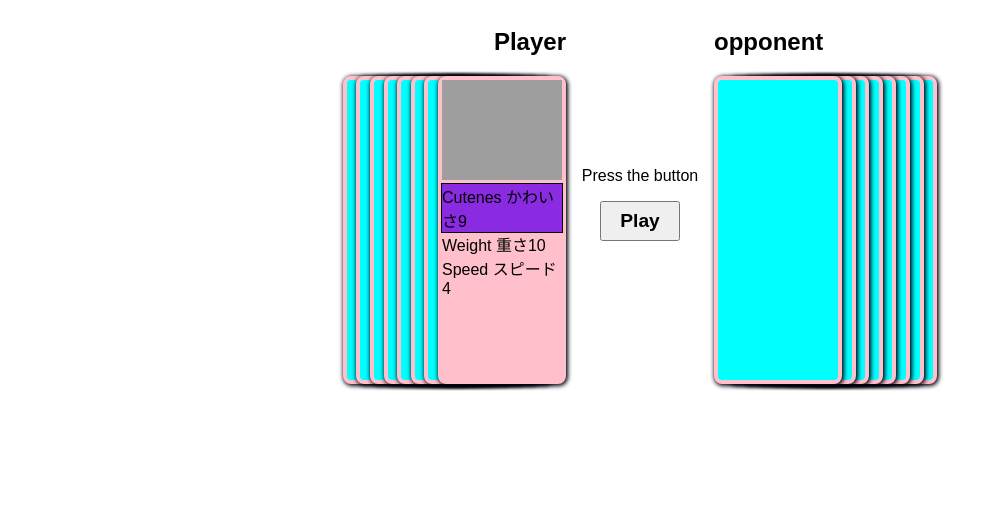
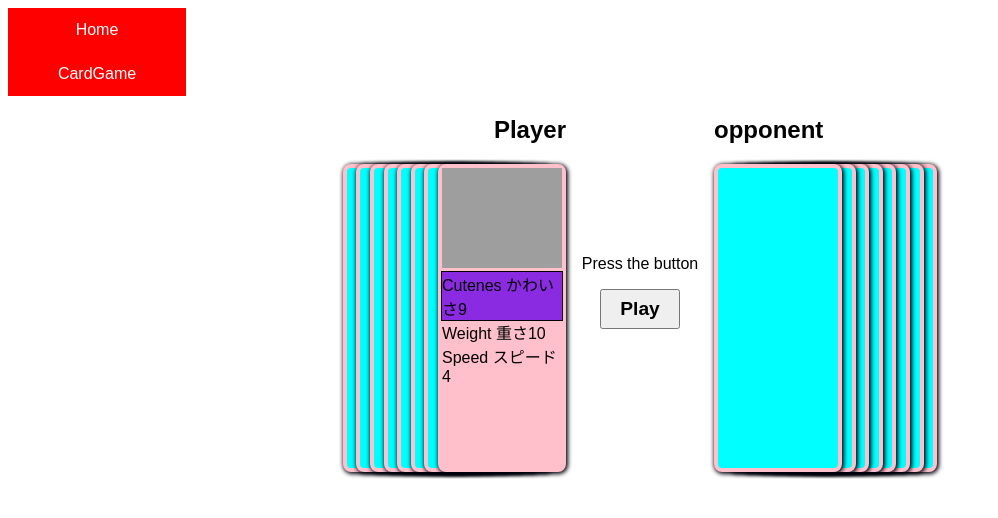
Before and after one commit to popotti3/CatCardGame, a React (Vite) app: page /cardgame in a window 1280 px wide. Shown: the top 518 px of the page, without its empty margins (0-998 px from the left). Built offline with nearby package versions, Linux system fonts and the light colour scheme; grey boxes are pictures that could not be loaded.

Commit message:
router done

```diff
--- a/package.json
+++ b/package.json
@@ -11,7 +11,8 @@
   },
   "dependencies": {
     "react": "^18.2.0",
-    "react-dom": "^18.2.0"
+    "react-dom": "^18.2.0",
+    "react-router-dom": "^6.20.0"
   },
   "devDependencies": {
     "@types/react": "^18.2.15",
--- a/src/App.css
+++ b/src/App.css
@@ -84,3 +84,18 @@ direction: rtl;
 .hand.player > h2{
     align-self: end
 }
+
+a:link, a:visited{
+    background-color: red;
+    color: white;
+    padding: 13px 25px;
+    text-align: center;
+    text-decoration: none;
+    display: inline-block;
+    width: 10vw;
+
+}
+
+a:hover, a:active{
+    background-color: rgb(210,53,128);
+}
--- a/src/App.jsx
+++ b/src/App.jsx
@@ -1,179 +1,28 @@
-import Card from "./Components/Card";
-import './App.css'
-import { useState } from "react";
-import PlayButton from "./Components/Playbutton";
+import './App.css';
+import react from 'react';
+import { BrowserRouter as Router, Routes, Route, Link } from 'react-router-dom';
+import Home from './Components/koti'
+import CardGame from './Components/cardgame/CardGame';
 
-const getRandomInt = (min,max) => Math.floor(Math.random() * (max - min + 1) + min)
-
-const playerCard ={
-  image: 'http://placekitten.com/120/100?image='+getRandomInt(0,15),
-  stats:[{name:'Cutenes かわいさ', value: getRandomInt(1,10)},{ name:'Weight 重さ',value:getRandomInt(1,10)},{name:'Speed スピード', value: getRandomInt(1,10)}]
-
-};
-const enemyCard ={
-  image: 'http://placekitten.com/120/100?image='+getRandomInt(0,15),
-  stats:[{name:'Cutenes かわいさ', value: getRandomInt(1,10)},{ name:'Weight 重さ',value: getRandomInt(1,10)},{name:'Speed スピード', value: getRandomInt(1,10)}]
-
-};
-
-const createCard = index =>({
-  image: 'http://placekitten.com/120/100?image='+ index,
-  stats:[{name:'Cutenes かわいさ', value: getRandomInt(1,10)},
-          {name:'Weight 重さ',value:getRandomInt(1,10)},
-          {name:'Speed スピード', value: getRandomInt(1,10)}],
-
-  id:crypto.randomUUID()
-})
-
-const deck = Array(16).fill(null).map((_,index) => createCard(index));
-const half = Math.ceil(deck.length / 2);
-
-const dealCards = () => {
-  shuffle(deck);
-  return{
-    player: deck.slice(0,half),
-    opponent: deck.slice(half)
-  };
-
-};
-
-function shuffle(array){
-  for(let i = array.length -1; i > 0; i--){
-    const j = Math.floor(Math.random() * (i +1));
-    [array[i], array[j]] = [array[j], array[i]];
-
-  }
-  return array;
+export default function App(){
+    return(
+        <Router>
+            <div>
+                <nav>
+                    <ul>
+                        <li>
+                            <Link to="/">Home</Link>
+                        </li>
+                        <li>
+                            <Link to="/cardgame">CardGame</Link>
+                        </li>
+                    </ul>
+                </nav>
+            </div>
+            <Routes>
+                <Route path="/" element={<Home/>}/>
+                <Route path="/cardgame" element={<CardGame />}/>
+            </Routes>
+        </Router>
+    );
 }
-
-export default function app(){
-  const [result, setResult] = useState('');
-  const[cards, setCards] = useState(dealCards)
-  const[gameState, setGameState] = useState('Play')
-  const[selectedStat, setSelectedStat] = useState(0);
-
-  if (gameState !== 'game_over' && (!cards.opponent.length || !cards.player.length)){
-    setResult(()=>{
-      if(!cards.opponent.length) return 'Player win';
-      else if(!cards.player.length) return 'Player loss';
-      return 'Draw';
-    });
-    setGameState('game_over')
-  }
-
-  function compareCards(){
-
-
-
-
-
-
-
-    const playerStat = cards.player[0].stats[selectedStat];
-    const opponentStat = cards.opponent[0].stats[selectedStat];
-
-
-
-    if (playerStat.value === opponentStat.value){
-      setResult('Draw')
-    }
-    else if (playerStat.value > opponentStat.value){
-      setResult('Win')
-    }
-    else{
-      setResult('Loss')
-    }
-
-    setGameState('result');
-  }
-
-
-  function nextRound(){
-    setCards(cards =>{
-      const playedCards = [{...cards.player[0]}, {...cards.opponent[0]}]
-      const player = cards.player.slice(1);
-      const opponent = cards.opponent.slice(1);
-      if(result === 'Draw'){
-        return{
-          player,
-          opponent
-        };
-
-      }
-      if(result === 'Win'){
-        return{
-          player: [...player, ...playedCards],
-          opponent
-        };
-
-      }
-      if(result === 'Loss'){
-        return{
-          player,
-          opponent:[...opponent, ...playedCards]
-        }
-      }
-      return cards;
-
-    });
-    setGameState('Play');
-    setResult('');
-  }
-  function restartGame(){
-    setCards(dealCards);
-    setResult('');
-    setGameState('Play');
-  }
-  <h1>Hello world</h1>
-
-  return(
-    <>
-    <div className='game'>
-
-      <div className="hand player">
-        <h2>Player</h2>
-        <ul className='card-list'>
-            {cards.player.map((pCard, index) =>(
-              <li className="card-list-item player" key={pCard.id}>
-                  <Card card = {index === 0 ? pCard : null}handleSelect={statIndex => gameState === 'Play' && setSelectedStat(statIndex)}selectStat={selectedStat}/>
-
-              </li>
-            ))}
-        </ul>
-      </div>
-
-      <div className="center-area">
-        <p>{result || 'Press the button'}</p>
-        {
-          gameState === 'Play'?(
-            <PlayButton text={'Play'} handleClick={compareCards}/>
-          )
-          : gameState === 'game_over' ?
-          (<PlayButton text={'Restart'} handleClick={restartGame}/>)
-          :
-          (
-            <PlayButton text={'Next'} handleClick={nextRound}/>
-          )
-        }
-
-      </div>
-
-
-      <div className="hand">
-        <h2>opponent</h2>
-        <ul className='card-list opponent'>
-            {cards.opponent.map((oCard, index) =>(
-              <li className="card-list-item opponent" key={oCard.id}>
-                  <Card card = {result && index === 0 ? oCard : null}/>
-
-              </li>
-            ))}
-        </ul>
-      </div>
-
-
-    </div>
-    {console.log(dealCards())}
-  </>
-  );
-}
--- /dev/null
+++ b/src/Components/cardgame/CardGame.jsx
@@ -0,0 +1,178 @@
+import Card from "./Card";
+import { useState } from "react";
+import PlayButton from "./Playbutton";
+
+const getRandomInt = (min,max) => Math.floor(Math.random() * (max - min + 1) + min)
+
+const playerCard ={
+  image: 'http://placekitten.com/120/100?image='+getRandomInt(0,15),
+  stats:[{name:'Cutenes かわいさ', value: getRandomInt(1,10)},{ name:'Weight 重さ',value:getRandomInt(1,10)},{name:'Speed スピード', value: getRandomInt(1,10)}]
+
+};
+const enemyCard ={
+  image: 'http://placekitten.com/120/100?image='+getRandomInt(0,15),
+  stats:[{name:'Cutenes かわいさ', value: getRandomInt(1,10)},{ name:'Weight 重さ',value: getRandomInt(1,10)},{name:'Speed スピード', value: getRandomInt(1,10)}]
+
+};
+
+const createCard = index =>({
+  image: 'http://placekitten.com/120/100?image='+ index,
+  stats:[{name:'Cutenes かわいさ', value: getRandomInt(1,10)},
+          {name:'Weight 重さ',value:getRandomInt(1,10)},
+          {name:'Speed スピード', value: getRandomInt(1,10)}],
+
+  id:crypto.randomUUID()
+})
+
+const deck = Array(16).fill(null).map((_,index) => createCard(index));
+const half = Math.ceil(deck.length / 2);
+
+const dealCards = () => {
+  shuffle(deck);
+  return{
+    player: deck.slice(0,half),
+    opponent: deck.slice(half)
+  };
+
+};
+
+function shuffle(array){
+  for(let i = array.length -1; i > 0; i--){
+    const j = Math.floor(Math.random() * (i +1));
+    [array[i], array[j]] = [array[j], array[i]];
+
+  }
+  return array;
+}
+
+export default function CardGame(){
+  const [result, setResult] = useState('');
+  const[cards, setCards] = useState(dealCards)
+  const[gameState, setGameState] = useState('Play')
+  const[selectedStat, setSelectedStat] = useState(0);
+
+  if (gameState !== 'game_over' && (!cards.opponent.length || !cards.player.length)){
+    setResult(()=>{
+      if(!cards.opponent.length) return 'Player win';
+      else if(!cards.player.length) return 'Player loss';
+      return 'Draw';
+    });
+    setGameState('game_over')
+  }
+
+  function compareCards(){
+
+
+
+
+
+
+
+    const playerStat = cards.player[0].stats[selectedStat];
+    const opponentStat = cards.opponent[0].stats[selectedStat];
+
+
+
+    if (playerStat.value === opponentStat.value){
+      setResult('Draw')
+    }
+    else if (playerStat.value > opponentStat.value){
+      setResult('Win')
+    }
+    else{
+      setResult('Loss')
+    }
+
+    setGameState('result');
+  }
+
+
+  function nextRound(){
+    setCards(cards =>{
+      const playedCards = [{...cards.player[0]}, {...cards.opponent[0]}]
+      const player = cards.player.slice(1);
+      const opponent = cards.opponent.slice(1);
+      if(result === 'Draw'){
+        return{
+          player,
+          opponent
+        };
+
+      }
+      if(result === 'Win'){
+        return{
+          player: [...player, ...playedCards],
+          opponent
+        };
+
+      }
+      if(result === 'Loss'){
+        return{
+          player,
+          opponent:[...opponent, ...playedCards]
+        }
+      }
+      return cards;
+
+    });
+    setGameState('Play');
+    setResult('');
+  }
+  function restartGame(){
+    setCards(dealCards);
+    setResult('');
+    setGameState('Play');
+  }
+  <h1>Hello world</h1>
+
+  return(
+    <>
+    <div className='game'>
+
+      <div className="hand player">
+        <h2>Player</h2>
+        <ul className='card-list'>
+            {cards.player.map((pCard, index) =>(
+              <li className="card-list-item player" key={pCard.id}>
+                  <Card card = {index === 0 ? pCard : null}handleSelect={statIndex => gameState === 'Play' && setSelectedStat(statIndex)}selectStat={selectedStat}/>
+
+              </li>
+            ))}
+        </ul>
+      </div>
+
+      <div className="center-area">
+        <p>{result || 'Press the button'}</p>
+        {
+          gameState === 'Play'?(
+            <PlayButton text={'Play'} handleClick={compareCards}/>
+          )
+          : gameState === 'game_over' ?
+          (<PlayButton text={'Restart'} handleClick={restartGame}/>)
+          :
+          (
+            <PlayButton text={'Next'} handleClick={nextRound}/>
+          )
+        }
+
+      </div>
+
+
+      <div className="hand">
+        <h2>opponent</h2>
+        <ul className='card-list opponent'>
+            {cards.opponent.map((oCard, index) =>(
+              <li className="card-list-item opponent" key={oCard.id}>
+                  <Card card = {result && index === 0 ? oCard : null}/>
+
+              </li>
+            ))}
+        </ul>
+      </div>
+
+
+    </div>
+    {console.log(dealCards())}
+  </>
+  );
+}
--- /dev/null
+++ b/src/Components/koti.jsx
@@ -0,0 +1,10 @@
+const Home = ()=>{
+    return(
+        <div>
+            <h1>Hello world</h1>
+        </div>
+    );
+
+};
+
+export default Home;
```
Also changed, not shown: src/Components/cardgame/Card.jsx (renamed from src/Components/Card.jsx), src/Components/cardgame/Playbutton.jsx (renamed from src/Components/Playbutton.jsx), 1 other file (tests, documents, lock files or other folders).
